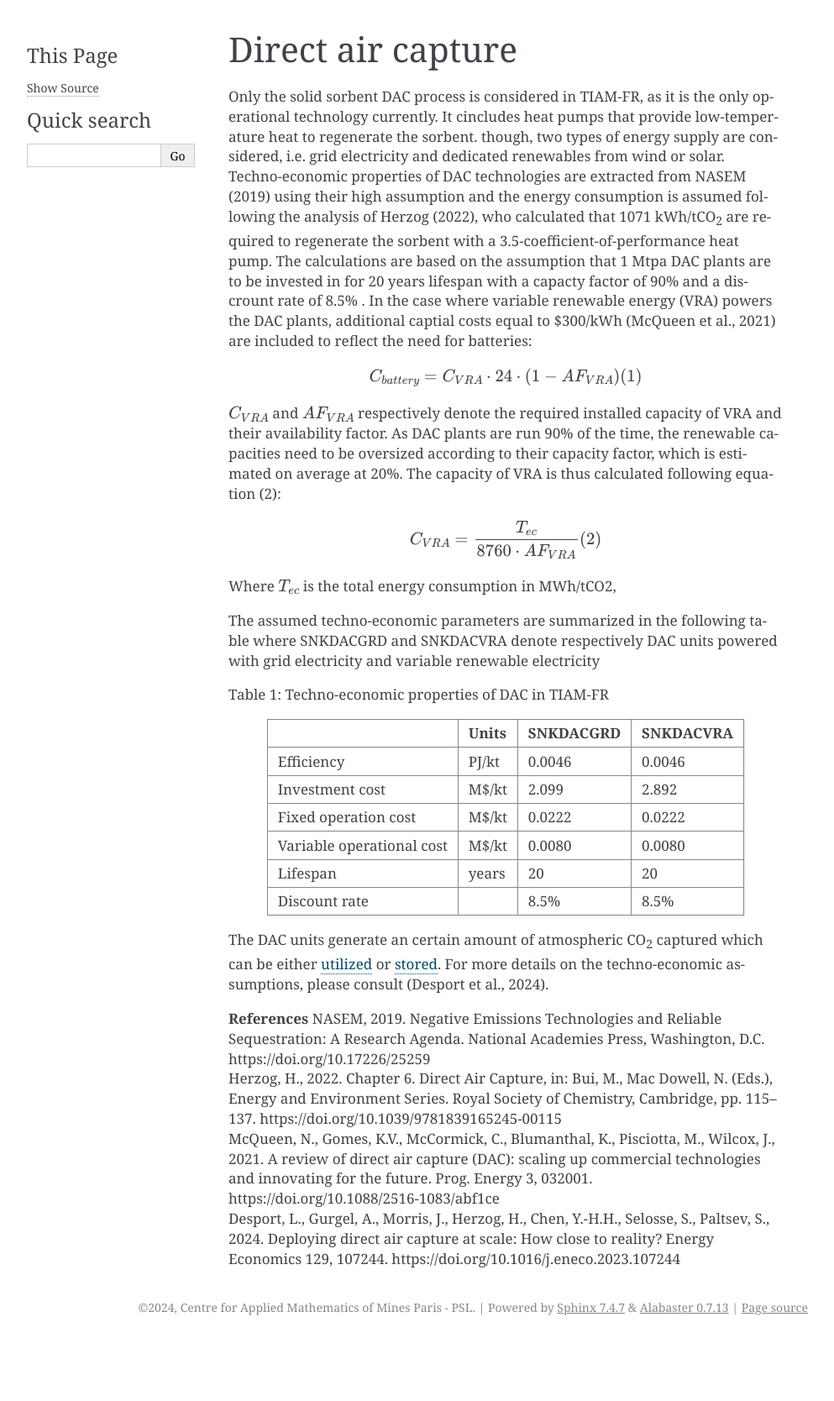
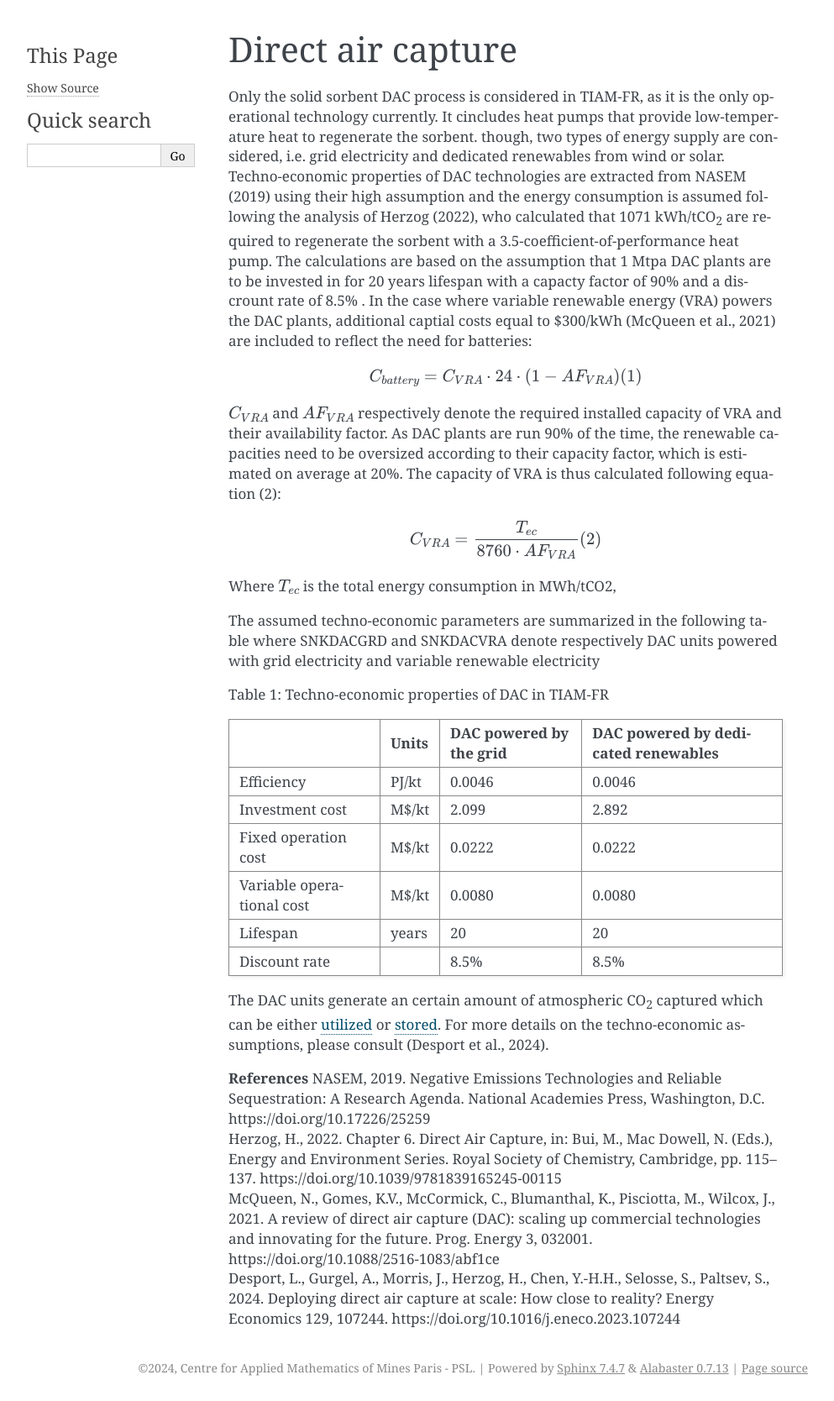
Before and after one commit to LucasDesport/tiam-fr, a Sphinx documentation site: the page built from docs/backstop/dac/index.md, in a window 1280 px wide. Shown: the whole page at 84% size, without its empty margins (148-1141 px from the left). Built offline with Sphinx 7.4.7, drawn with Linux system fonts in a browser that asks for light colours; formulas are drawn with MathJax 3; before the commit the page ends 1596 px from its top, so only the background shows below that.

Commit message:
Update index.md

```diff
--- a/docs/backstop/dac/index.md
+++ b/docs/backstop/dac/index.md
@@ -20,7 +20,7 @@ Where $T_{ec}$ is the total energy consumption in MWh/tCO2,
 The assumed techno-economic parameters are summarized in the following table where SNKDACGRD and SNKDACVRA denote respectively DAC units powered with grid electricity and variable renewable electricity
 
 Table 1: Techno-economic properties of DAC in TIAM-FR
-|               |Units|SNKDACGRD|SNKDACVRA|
+|               |Units|DAC powered by the grid|DAC powered by dedicated renewables|
 |---------------|-----|-----------|-----------|
 |Efficiency     |PJ/kt|     0.0046|     0.0046|
 |Investment cost|M$/kt|      2.099| 2.892     |
```
